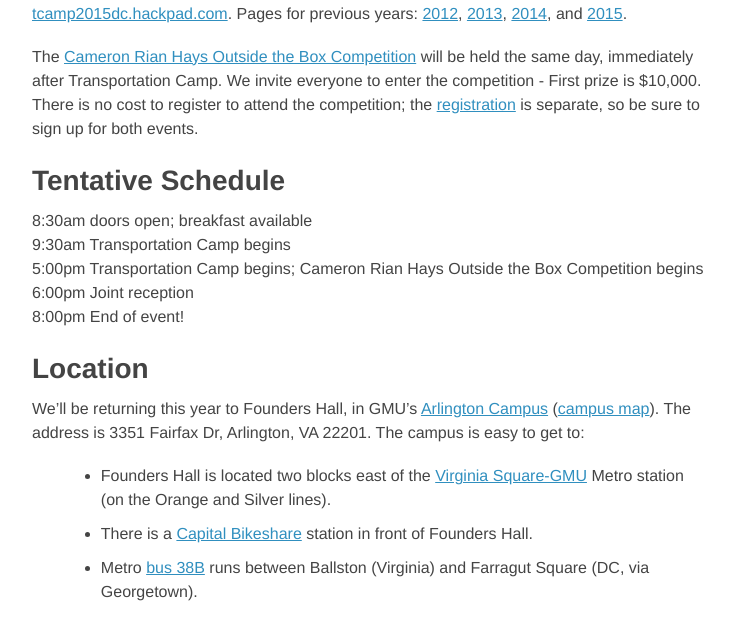
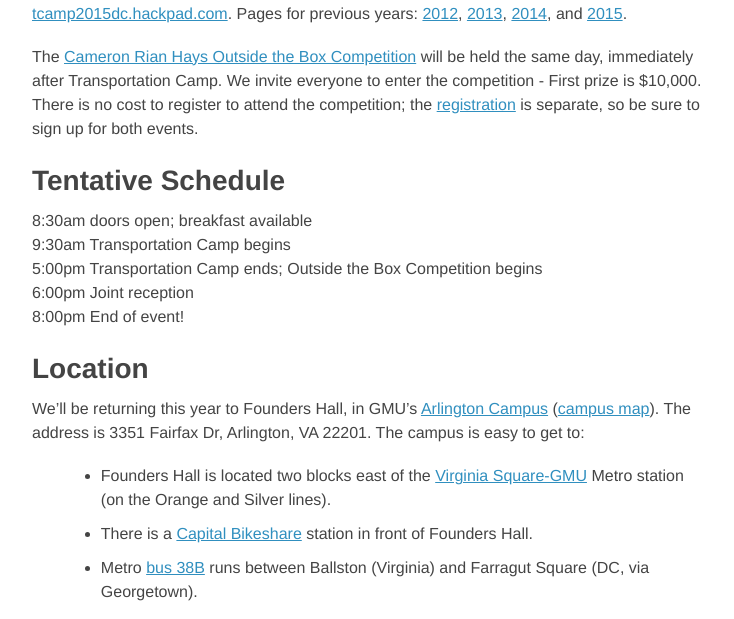
Before and after one commit to transpocamp/transportationcamp.org, a Jekyll site: the page built from events/dc-2016/index.markdown, in a window 1280 px wide and 900 px high, scrolled down 713 px, cut to the strip 0-619 px from the top of the window. Shown: the whole strip, without its empty margins (272-1006 px from the left). Built offline with Jekyll 4.4.1, drawn with Linux system fonts in a browser that asks for light colours; nearby versions of some CDN libraries; Markdown is read by kramdown in place of the engine named in the settings.

Commit message:
fix typo

```diff
--- a/events/dc-2016/index.markdown
+++ b/events/dc-2016/index.markdown
@@ -25,7 +25,7 @@
 
 8:30am doors open; breakfast available<br>
 9:30am Transportation Camp begins<br>
-5:00pm Transportation Camp begins; Cameron Rian Hays Outside the Box Competition begins<br>
+5:00pm Transportation Camp ends; Outside the Box Competition begins<br>
 6:00pm Joint reception<br>
 8:00pm End of event!
 
```
